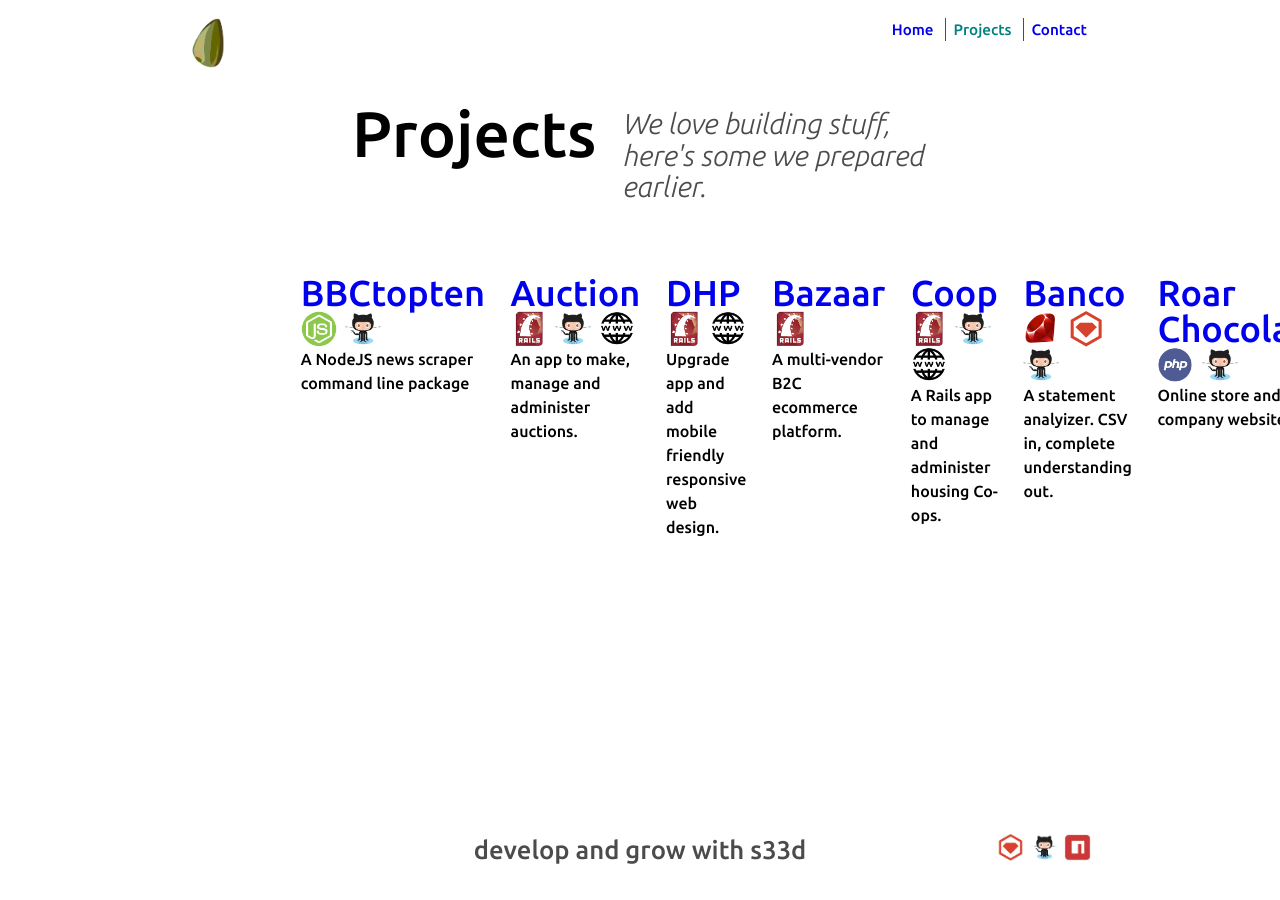
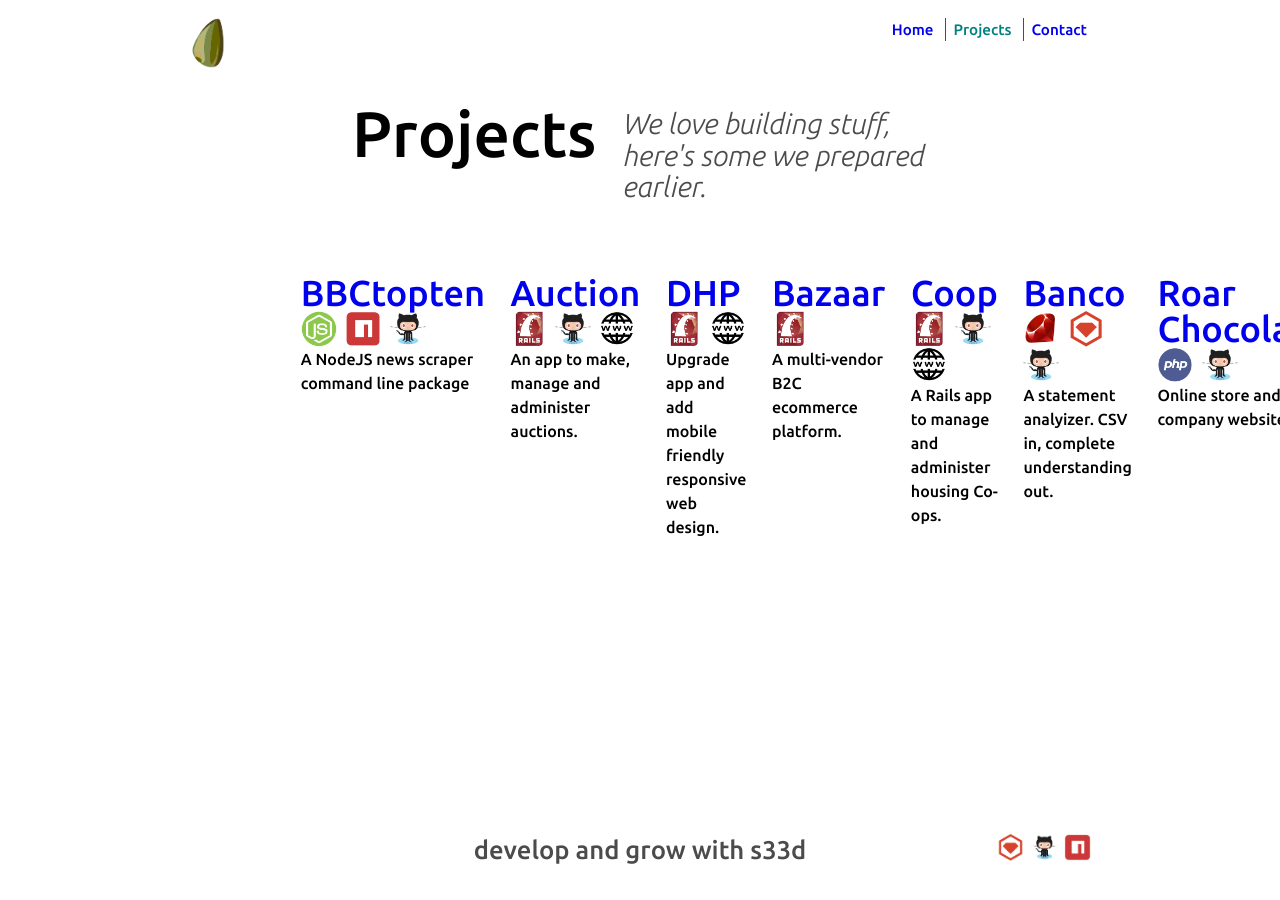
Before and after one commit to s33dco/s33dsite, a Jekyll site: the page built from projects/index.html, in a window 1280 px wide. Built offline with Jekyll 4.4.1, drawn with Linux system fonts in a browser that asks for light colours; nearby versions of some CDN libraries.

Commit message:
update project index linking

```diff
--- a/projects/index.html
+++ b/projects/index.html
@@ -24,6 +24,11 @@ description: Hand coded with heart
 				<span class="links">
 					<img src="{{ project.langicon }}" alt="{{ project.title }} is written in {{ project.lang }}" >
 						<img"/images/gems.png" alt="{{ project.title }} available as a Ruby Gem"/>
+				{% if project.npm %}
+					<a href="{{ project.npm}}">
+						<img src="/images/npm.png" alt="{{ project.title }} available as a NPM package"/>
+					</a>
+				{% endif %}
 				{% if project.gem %}
 					<a href="{{ project.gem}}">
 						<img src="/images/gems.png" alt="{{ project.title }} available as a Ruby Gem"/>
```
